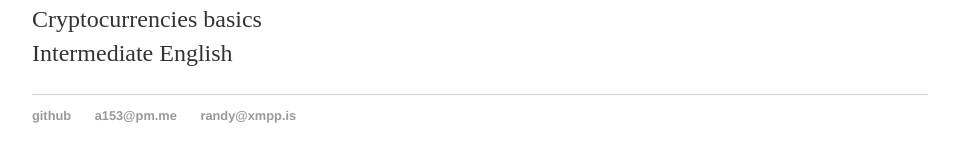
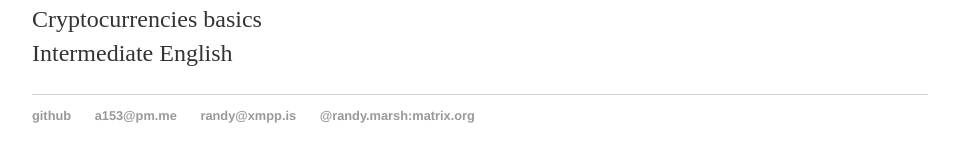
Before and after one commit to aa153/aa153.github.io, a Jekyll site: the page built from index.html, in a window 1280 px wide. Shown: the part 437-599 px from the top of the page, without its empty margins (160-1119 px from the left). Built offline with Jekyll 4.4.1, drawn with Linux system fonts in a browser that asks for light colours.

Commit message:
Update default.html

```diff
--- a/_layouts/default.html
+++ b/_layouts/default.html
@@ -23,6 +23,7 @@
 		<li><a href="https://github.com/aa153">github</a></li>
 		<li><a href="mailto:a153@protonmail.com">a153@pm.me</a></li>
 		<li><a href="https://conversejs.org/" target="_blank">randy@xmpp.is</a></li>
+		<li><a href="https://about.riot.im/" target="_blank">@randy.marsh:matrix.org</a></li>
 	</ul>
 	</footer>
 </body>
```
